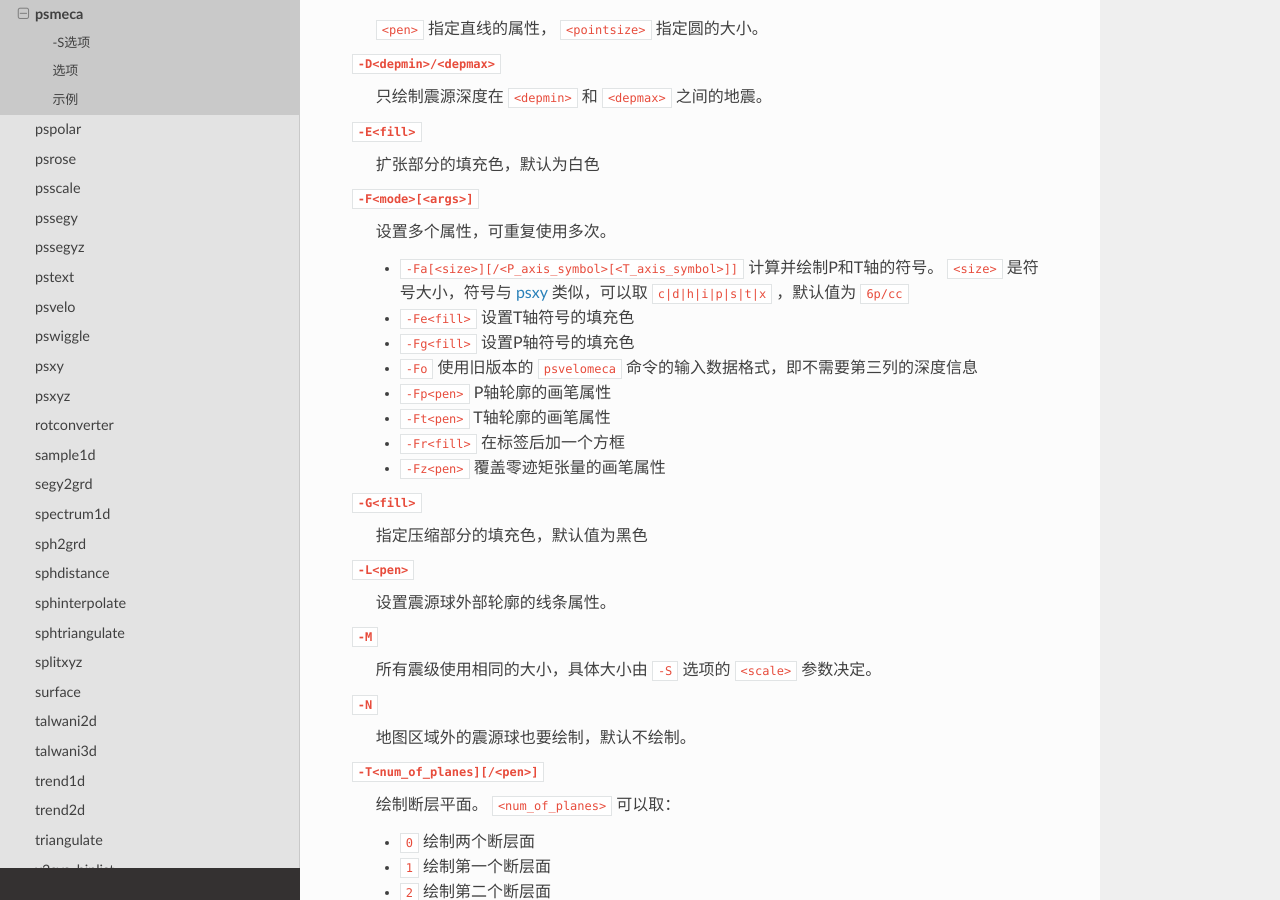
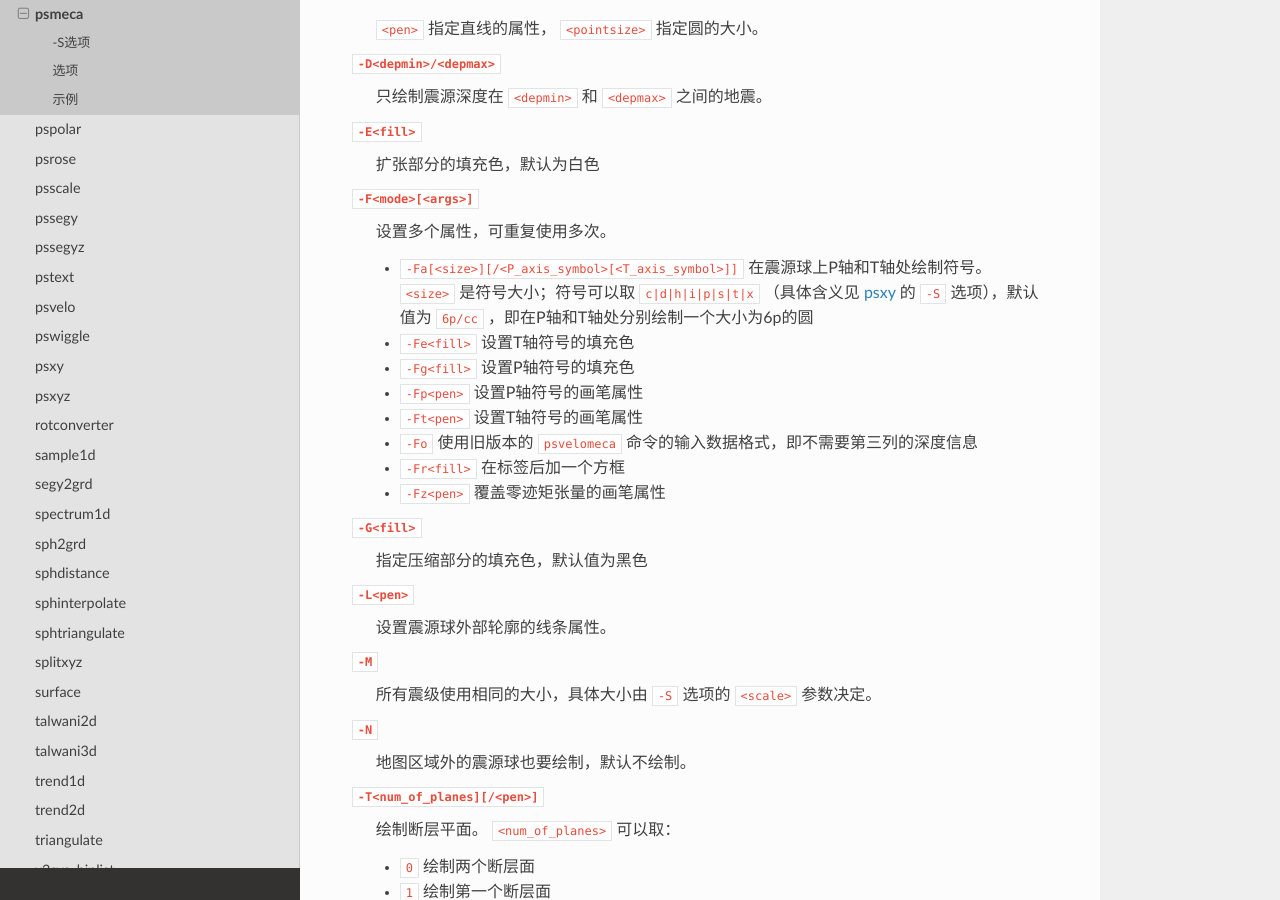
Before and after one commit to seisman/GMT5_Docs, a Sphinx documentation site: the page built from source/psmeca.rst, in a window 1280 px wide and 900 px high, scrolled down 3192 px. Built offline with Sphinx 7.4.7 and the Read the Docs theme 2.0.0, drawn with Linux system fonts in a browser that asks for light colours; pages that are not in the unit, such as notebooks, are missing from menus.

Commit message:
update psmeca

```diff
--- a/source/psmeca.rst
+++ b/source/psmeca.rst
@@ -144,12 +144,12 @@ psmeca
 ``-F<mode>[<args>]``
     设置多个属性，可重复使用多次。
 
-    - ``-Fa[<size>][/<P_axis_symbol>[<T_axis_symbol>]]`` 计算并绘制P和T轴的符号。 ``<size>`` 是符号大小，符号与 :doc:`psxy` 类似，可以取 ``c|d|h|i|p|s|t|x`` ，默认值为 ``6p/cc``
+    - ``-Fa[<size>][/<P_axis_symbol>[<T_axis_symbol>]]`` 在震源球上P轴和T轴处绘制符号。 ``<size>`` 是符号大小；符号可以取 ``c|d|h|i|p|s|t|x`` （具体含义见 :doc:`psxy` 的 ``-S`` 选项），默认值为 ``6p/cc`` ，即在P轴和T轴处分别绘制一个大小为6p的圆
     - ``-Fe<fill>`` 设置T轴符号的填充色
     - ``-Fg<fill>`` 设置P轴符号的填充色
+    - ``-Fp<pen>`` 设置P轴符号的画笔属性
+    - ``-Ft<pen>`` 设置T轴符号的画笔属性
     - ``-Fo`` 使用旧版本的 ``psvelomeca`` 命令的输入数据格式，即不需要第三列的深度信息
-    - ``-Fp<pen>`` P轴轮廓的画笔属性
-    - ``-Ft<pen>`` T轴轮廓的画笔属性
     - ``-Fr<fill>`` 在标签后加一个方框
     - ``-Fz<pen>`` 覆盖零迹矩张量的画笔属性
 
```
